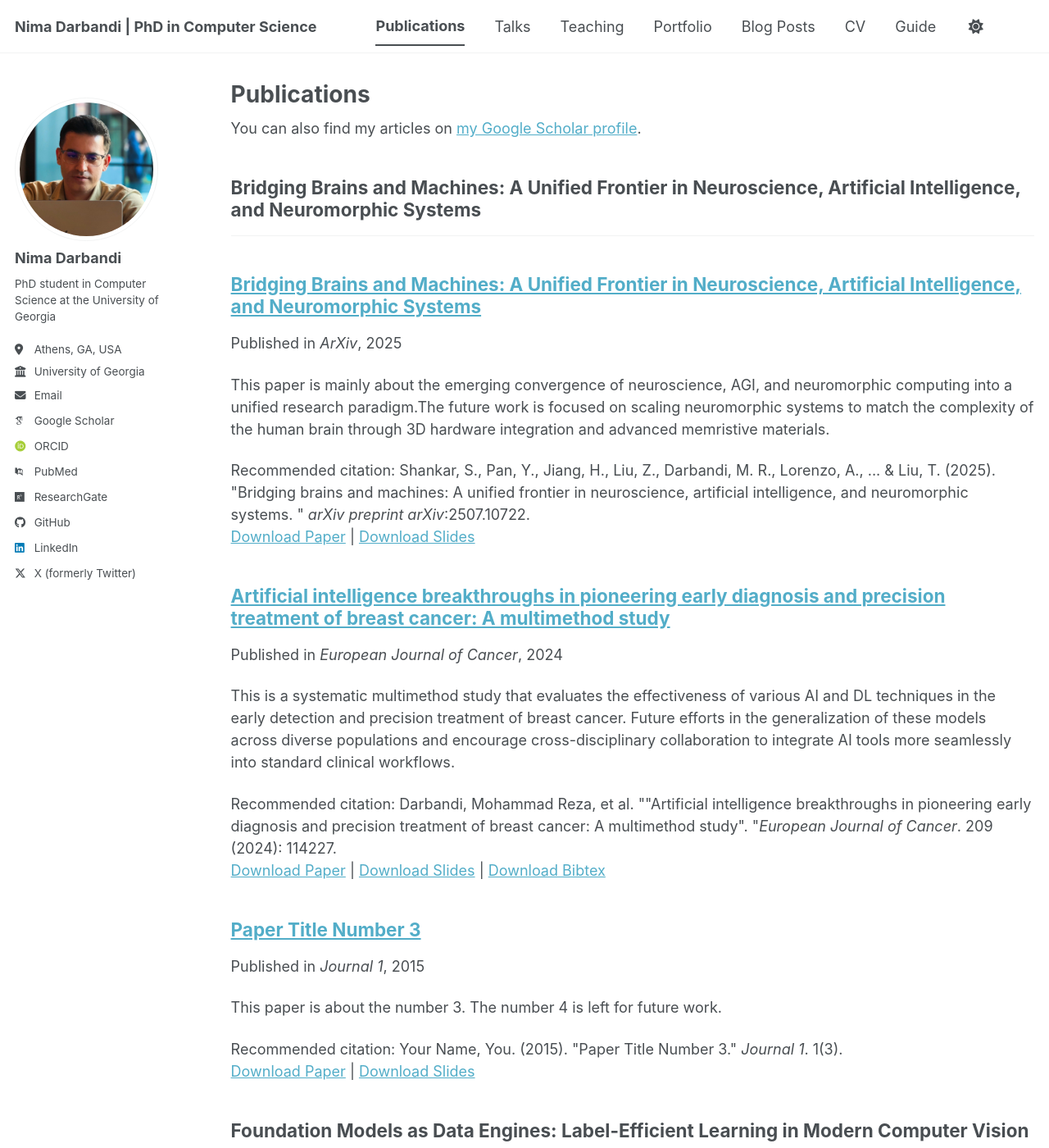
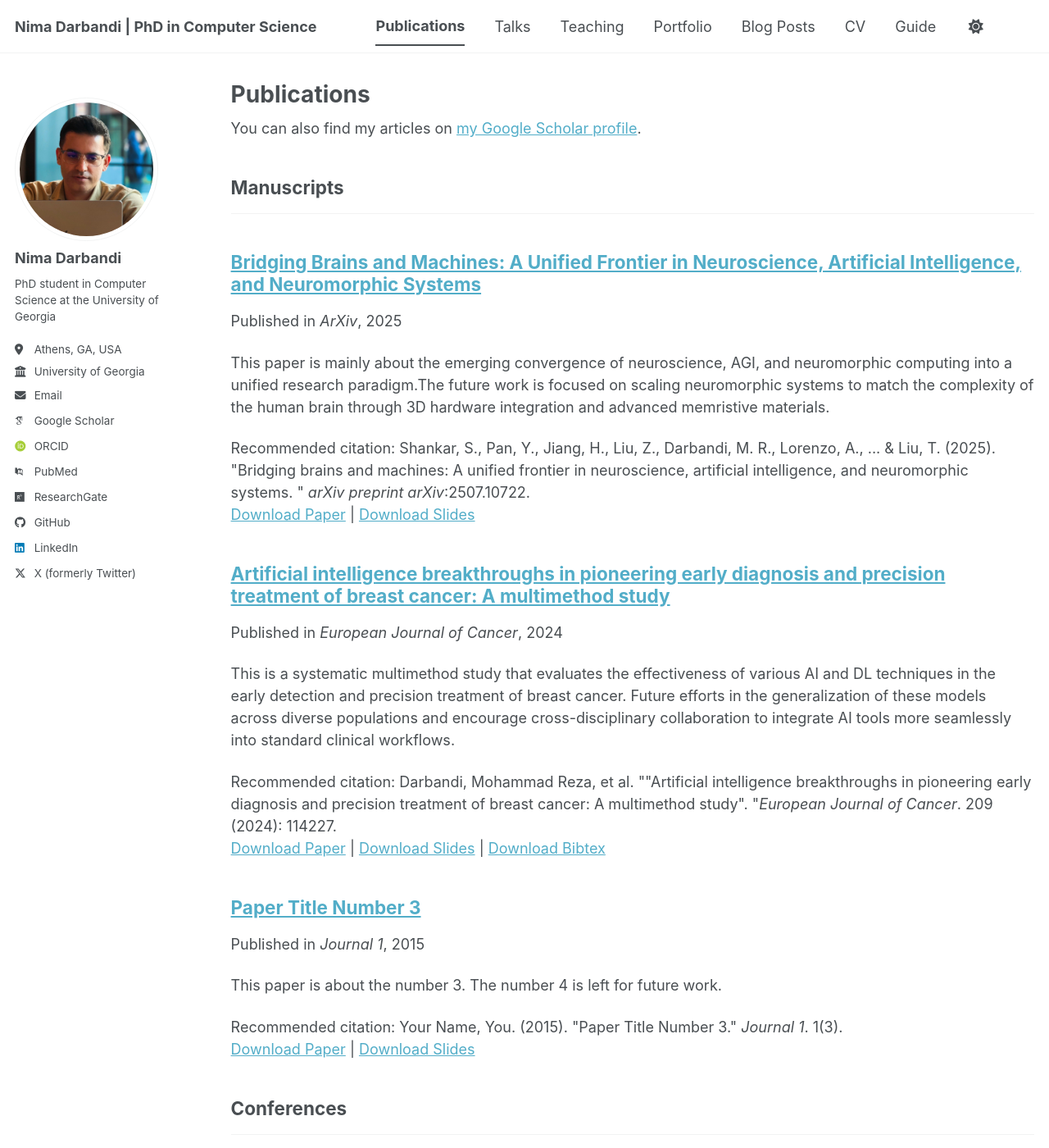
Before and after one commit to nimadarbandi/nimadarbandi.github.io, a Jekyll site: the page built from _pages/publications.html, in a window 1280 px wide and 1400 px high. Shown: the whole window at 82% size. Built offline with Jekyll 4.4.1, drawn with Linux system fonts in a browser that asks for light colours; some web fonts are replaced; a script bundle is joined from its source files by our own code; library files that are not in the unit come from our copies.

Commit message:
Update _config.yml

```diff
--- a/_config.yml
+++ b/_config.yml
@@ -91,12 +91,9 @@ publication_category:
   books:
     title: 'Books'
   manuscripts:
-    title: 'Artificial intelligence breakthroughs in pioneering early diagnosis and precision treatment of breast cancer: A multimethod study'
-    title: 'Bridging Brains and Machines: A Unified Frontier in Neuroscience, Artificial Intelligence, and Neuromorphic Systems'
+    title: 'Manuscripts'
   conferences:
-    title: 'Advancements in AI for Breast Cancer Diagnosis: A 2024–2025 Systematic Review Update'
-    title: 'Evolutionary Computing Applications and Trends from 2010 to 2025: A Brief Review'
-    title: "Foundation Models as Data Engines: Label-Efficient Learning in Modern Computer Vision"
+    title: 'Conferences'
 
 # Site Settings
 teaser                   :  # filename of teaser fallback teaser image placed in /images/ for social media previews
```
